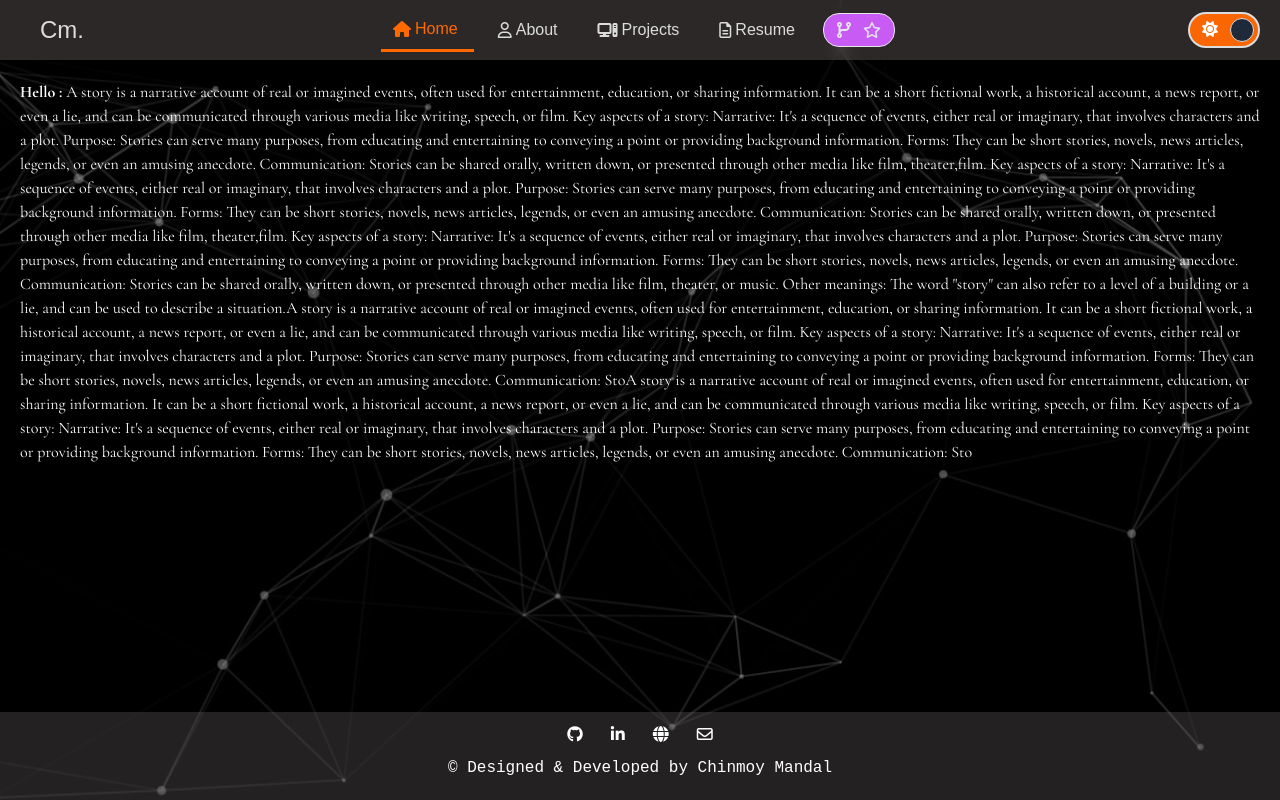
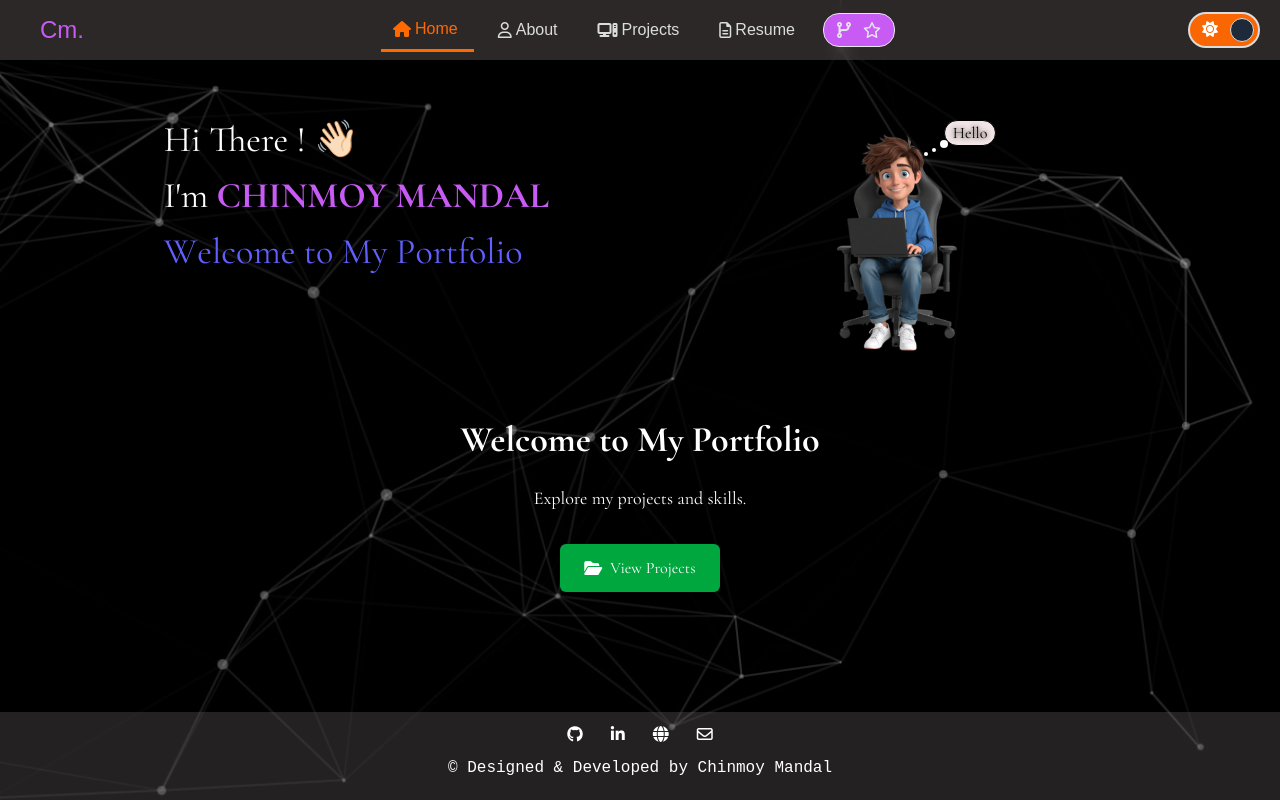
Before and after one commit to ChinmoyMandal-Tech/MyPortfolio, a React (Vite) app: page / in a window 1280 px wide. Built offline with nearby package versions, Linux system fonts and the light colour scheme; a web font is replaced by a local one.

Commit message:
add Home component

```diff
--- a/src/App.css
+++ b/src/App.css
@@ -57,6 +57,8 @@ body.light {
     --nav_border: rgba(100, 100, 100, 0.2);--nav_item_active: #0069a8;
     --nav_item_hover: #1a8ed1;
     --nav_git_link: rgb(138, 76, 251);
+    --bg_hello: rgb(67, 65, 65);
+    --text_hello: white;
 }
 /* Dark theme */
 body.dark {
@@ -72,6 +74,8 @@ body.dark {
     --nav_item_active: #ff6900;
     --nav_item_hover: #ca3500;
     --nav_git_link: rgb(201, 91, 245);
+    --bg_hello: rgb(242, 229, 229);
+    --text_hello: black;
 }
 p{
     height: 100%;
@@ -88,7 +92,7 @@ nav>div>span {
     height: 4px;
     width: 27px;
     margin: 5px 0;
-    background-color: var(--nav_text);
+    background-color: var(--nav_git_link);
     border-radius: 10px;
     transition: all 0.35s ease-in-out;
 }
@@ -123,3 +127,26 @@ footer::after{
     /* text-align: center; */
     /* background-color: var(--footer_bg); */
 }
+
+.hand_wave{
+    /* display: inline-block; */
+    animation: wave 2s infinite;
+    transform-origin: 70% 70%;
+}
+@keyframes wave {
+    0% { transform: rotate(0deg); }
+    15% { transform: rotate(14deg); }
+    30% { transform: rotate(-8deg); }
+    40% { transform: rotate(14deg); }
+    50% { transform: rotate(-4deg); }
+    60% { transform: rotate(10deg); }
+    70% { transform: rotate(0deg); }
+    100% { transform: rotate(0deg); }
+}
+
+
+.animaHello{
+    background-color: var(--bg_hello);
+    color: var(--text_hello);
+    text-shadow: 0px 0px 5px var(--text_hello);
+}
--- a/src/App.jsx
+++ b/src/App.jsx
@@ -7,6 +7,7 @@ import Loding from './components/Loding.jsx';
 import Footer from './components/Footer.jsx';
 import bgDark from './assets/background_dark.jpg';
 import bgLight from './assets/background_light.jpg';
+import developer from '/developer.png';
 
 
 
@@ -14,7 +15,7 @@ function App() {
   const [loding, setLoding] = useState(true);
 
   useEffect(() => {
-    const imagesToPreload = [bgDark, bgLight];
+    const imagesToPreload = [bgDark, bgLight, developer];
 
     imagesToPreload.forEach(src => {
       const img = new Image();
--- /dev/null
+++ b/src/components/Home.jsx
@@ -0,0 +1,44 @@
+import Typing from "./Typing.jsx";
+
+
+function Home() {
+
+    return (<section className="m-5">
+        <div className="md:flex md:justify-around  md:min-h-70 min-[320px]:min-h-130 min-h-150">
+        <div className="m-5">
+            <div className="flex flex-wrap gap-2">
+                <h2 className="text-4xl whitespace-nowrap"> Hi There !</h2>
+                <span className="text-4xl hand_wave">👋🏻</span>
+            </div>
+            <div className="text-4xl my-4">
+                I'm <span className="font-bold text-[var(--nav_git_link)] uppercase pr-30">Chinmoy Mandal</span>
+            </div>
+            <div className="text-4xl min-h-20 mb-4 text-indigo-500">
+                <Typing />
+            </div>
+            </div>
+
+            <div className=" md:mt-5 md:relative w-60 absolute right-[10%]">
+                {/* <span className="absolute top-0 left-0 w-full h-full bg-[var(--nav_git_link)] rounded-lg opacity-30 blur-lg animate-pulse"></span> */}
+                <span className=" absolute right-5 border px-2 rounded-2xl animaHello">Hello</span>
+                <div className="absolute right-17 top-5 h-2 w-2 rounded-full bg-[var(--text)]"></div>
+                <div className="absolute right-20 top-7 h-1 w-1 rounded-full bg-[var(--text)]"></div>
+                <div className="absolute right-22 top-8 h-1 w-1 rounded-full bg-[var(--text)]"></div>
+
+            <img src="/developer.png" alt="developer" className="w-full max-w-md mx-auto text-shadow-black text-shadow-sm" />
+            </div>
+        </div>
+
+
+        <div className="flex flex-col items-center justify-center h-full py-10 px-5 text-center">
+            <h1 className="text-4xl font-bold mb-6">Welcome to My Portfolio</h1>
+            <p className="text-lg mb-8">Explore my projects and skills.</p>
+            <a href="/projects" className="flex items-center justify-center gap-2 text-white bg-green-600 hover:bg-green-800 px-6 py-3 rounded-md transition-colors duration-300">
+                <i className="fa-solid fa-folder-open"></i> View Projects
+            </a>
+        </div>
+    </section>
+    );
+}
+
+export default Home;
--- a/src/components/Navbar.jsx
+++ b/src/components/Navbar.jsx
@@ -90,7 +90,7 @@ function Navbar() {
     return (<>
         <nav className="fixed top-0 h-15 w-full min-w-50 flex justify-center text-[var(--nav_text)] bg-[var(--nav_bg)] backdrop-blur-sm z-50">
 
-            <div className="flex items-center text-2xl absolute left-10 h-full">Cm.</div>
+            <div className="flex items-center text-[var(--nav_git_link)] text-2xl absolute left-10 h-full">Cm.</div>
 
             <div className="absolute left-22 hidden sm:flex w-[calc(100vw-88px)] h-full justify-center items-center gap-3 px-2 pr-25">
                 <NavLink
--- /dev/null
+++ b/src/components/Typing.jsx
@@ -0,0 +1,60 @@
+import React, { useState, useEffect } from "react";
+
+function Typing() {
+    const texts = [
+        "Welcome to My Portfolio",
+        "Software Developer.",
+        "Mern Stack Developer.",
+    ];
+    const [currentText, setCurrentText] = useState("");
+    const [currentIndex, setCurrentIndex] = useState(0);
+    const [isDeleting, setIsDeleting] = useState(false);
+
+    useEffect(() => {
+        let typingSpeed = isDeleting ? 50 : 150; // speed for typing/deleting
+        const fullText = texts[currentIndex];
+
+        const handleTyping = () => {
+            setCurrentText((prev) => {
+                if (!isDeleting) {
+                    // Typing phase
+                    const updated = fullText.substring(0, prev.length + 1);
+                    if (updated === fullText) {
+                        // finished typing, wait 2s before deleting
+                        setTimeout(() => setIsDeleting(true), 2000);
+                    }
+                    return updated;
+                } else {
+                    // Deleting phase
+                    const updated = fullText.substring(0, prev.length - 1);
+                    if (updated === "") {
+                        // finished deleting, go to next text
+                        setIsDeleting(false);
+                        setCurrentIndex((prevIndex) => (prevIndex + 1) % texts.length);
+                    }
+                    return updated;
+                }
+            });
+        };
+
+        const timer = setTimeout(handleTyping, typingSpeed);
+        return () => clearTimeout(timer);
+    }, [currentText, isDeleting, currentIndex]);
+
+    return (<span className="">
+        {
+            currentText.split("").map((char, index) => (
+                <span
+                    key={index}
+                    className="inline-block animate-fade-in-up"
+                    style={{ animationDelay: `${index * 0.1}s` }}
+                >
+                    {char === " " ? "\u00A0" : char}
+                </span>
+            ))
+        }
+    </span>
+);
+}
+
+export default Typing;
--- a/src/main.jsx
+++ b/src/main.jsx
@@ -2,6 +2,7 @@ import { StrictMode } from 'react'
 import { createRoot } from 'react-dom/client'
 import App from './App.jsx'
 import { createBrowserRouter, RouterProvider } from 'react-router-dom'
+import Home from './components/Home.jsx'
 import A from "./components/a.jsx";
 import B from "./components/b.jsx";
 import PageNotFound from './components/PageNotFound.jsx';
@@ -11,7 +12,7 @@ const router = createBrowserRouter([
     path: "/",
     element: <App />,
     children: [
-      { path: "", element: <A /> },
+      { path: "", element: <Home /> },
       { path: "about", element: <B /> },
       { path: "projects", element: <A /> },
       { path: "resume", element: <B /> },
```
Also changed, not shown: public/developer.png (added).
